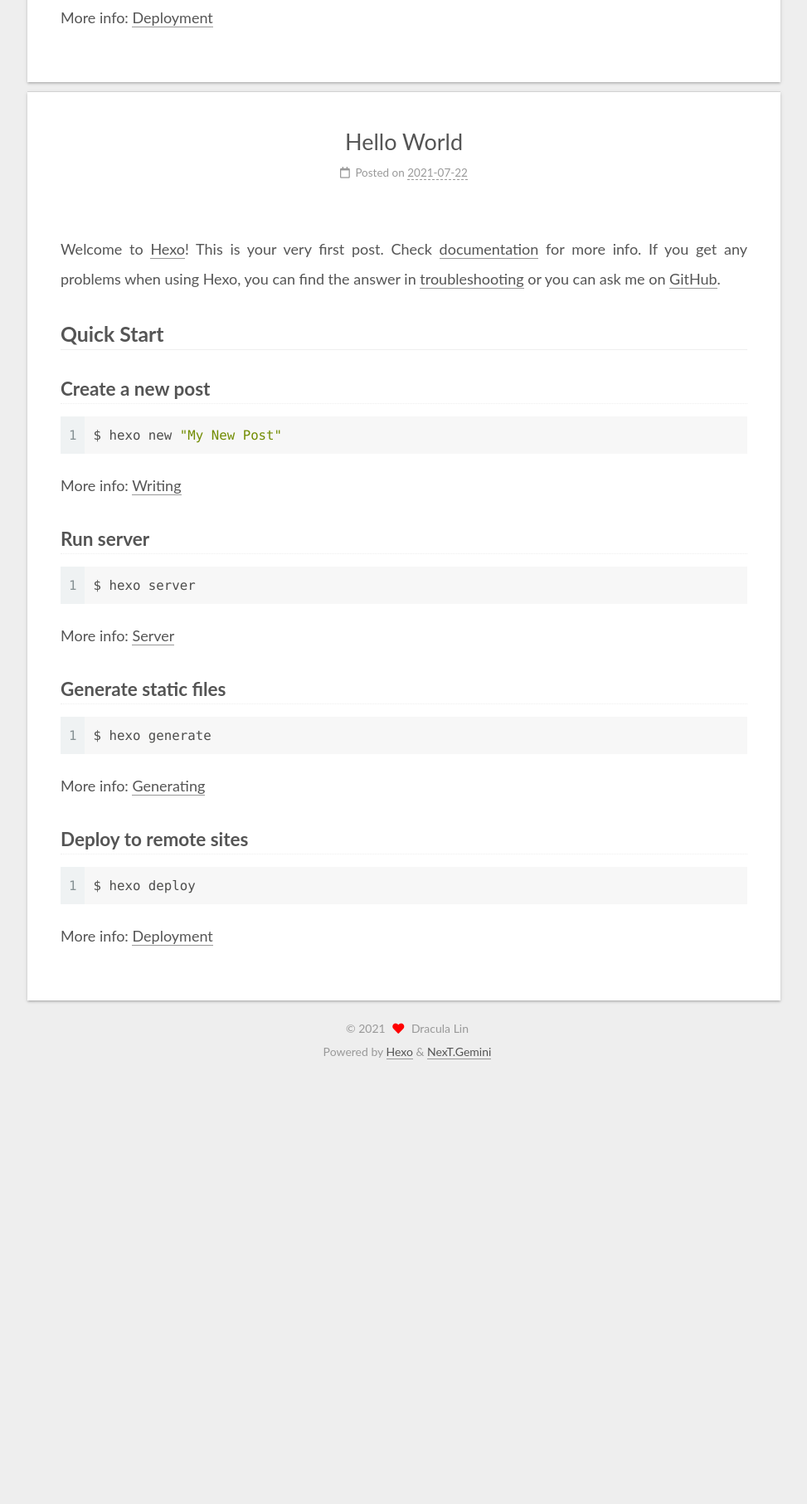
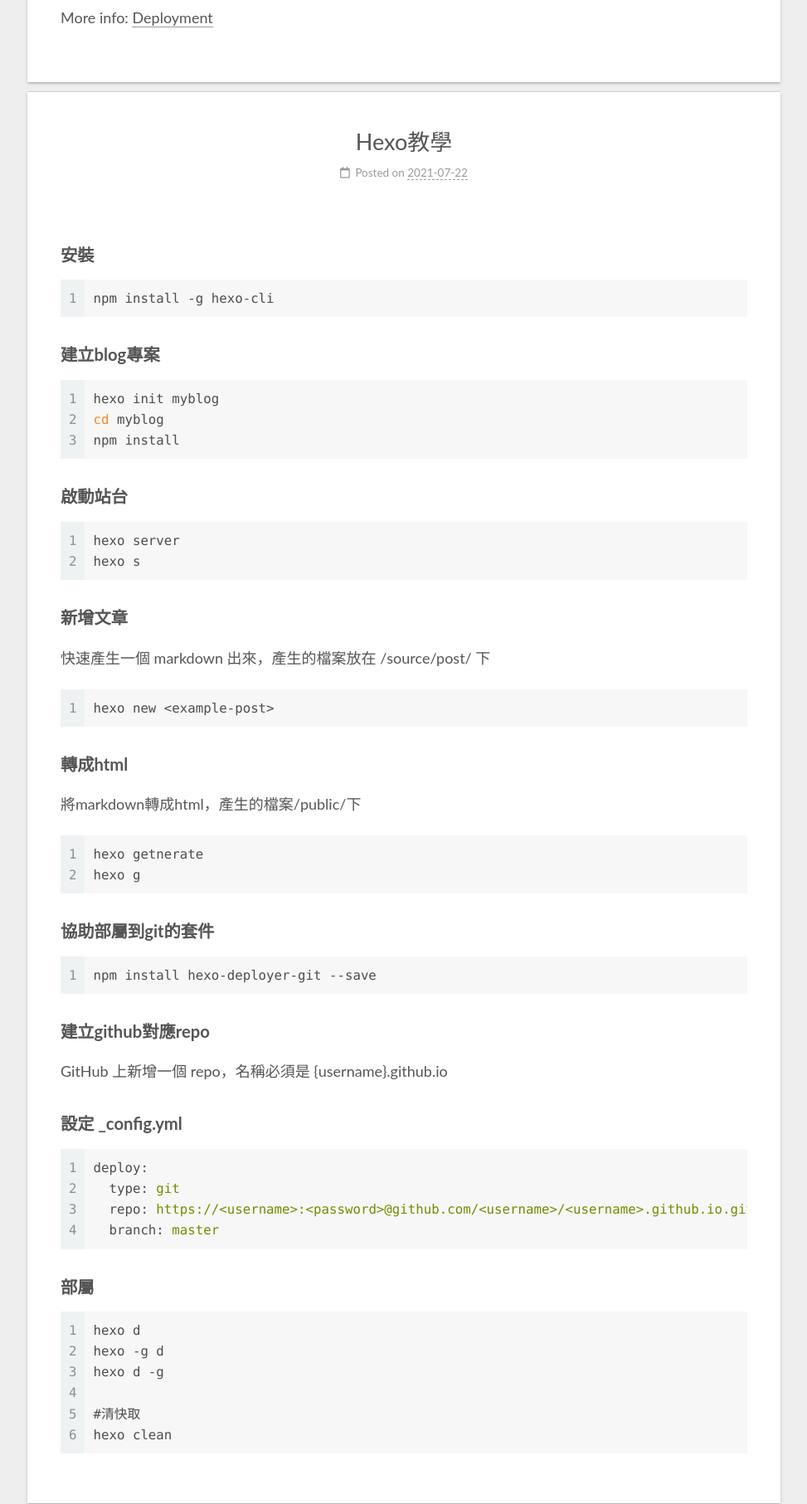
Before and after one commit to leo860607/leo860607.github.io, a plain HTML site: page index.html in a window 1280 px wide. Shown: the part 998-2811 px from the top of the page at 83% size, without its empty margins (279-1252 px from the left). Before the commit the page ends 2300 px from the top, so only its background shows below. Drawn offline with Linux system fonts and the light colour scheme.

Commit message:
Site updated: 2021-07-22 16:34:29

```diff
--- a/index.html
+++ b/index.html
@@ -216,7 +216,7 @@
 
 
   <article itemscope itemtype="http://schema.org/Article" class="post-block" lang="en">
-    <link itemprop="mainEntityOfPage" href="https://leo860607.github.io/2021/07/22/hello-world/">
+    <link itemprop="mainEntityOfPage" href="https://leo860607.github.io/2021/07/22/hexo%E6%95%99%E5%AD%B8/">
 
     <span hidden itemprop="author" itemscope itemtype="http://schema.org/Person">
       <meta itemprop="image" content="/images/shark.jpg">
@@ -230,7 +230,7 @@
       <header class="post-header">
         <h2 class="post-title" itemprop="name headline">
 
-            <a href="/2021/07/22/hello-world/" class="post-title-link" itemprop="url">Hello World</a>
+            <a href="/2021/07/22/hexo%E6%95%99%E5%AD%B8/" class="post-title-link" itemprop="url">Hexo教學</a>
         </h2>
 
         <div class="post-meta">
@@ -240,7 +240,8 @@
               </span>
               <span class="post-meta-item-text">Posted on</span>
 
-              <time title="Created: 2021-07-22 14:17:43" itemprop="dateCreated datePublished" datetime="2021-07-22T14:17:43+08:00">2021-07-22</time>
+
+              <time title="Created: 2021-07-22 14:17:43 / Modified: 16:33:40" itemprop="dateCreated datePublished" datetime="2021-07-22T14:17:43+08:00">2021-07-22</time>
             </span>
 
 
@@ -254,20 +255,25 @@
     <div class="post-body" itemprop="articleBody">
 
 
-          <p>Welcome to <a target="_blank" rel="noopener" href="https://hexo.io/">Hexo</a>! This is your very first post. Check <a target="_blank" rel="noopener" href="https://hexo.io/docs/">documentation</a> for more info. If you get any problems when using Hexo, you can find the answer in <a target="_blank" rel="noopener" href="https://hexo.io/docs/troubleshooting.html">troubleshooting</a> or you can ask me on <a target="_blank" rel="noopener" href="https://github.com/hexojs/hexo/issues">GitHub</a>.</p>
-<h2 id="Quick-Start"><a href="#Quick-Start" class="headerlink" title="Quick Start"></a>Quick Start</h2><h3 id="Create-a-new-post"><a href="#Create-a-new-post" class="headerlink" title="Create a new post"></a>Create a new post</h3><figure class="highlight bash"><table><tr><td class="gutter"><pre><span class="line">1</span><br></pre></td><td class="code"><pre><span class="line">$ hexo new <span class="string">&quot;My New Post&quot;</span></span><br></pre></td></tr></table></figure>
+          <h4 id="安裝"><a href="#安裝" class="headerlink" title="安裝"></a>安裝</h4><figure class="highlight cmd"><table><tr><td class="gutter"><pre><span class="line">1</span><br></pre></td><td class="code"><pre><span class="line">npm install -g hexo-cli</span><br></pre></td></tr></table></figure>
 
-<p>More info: <a target="_blank" rel="noopener" href="https://hexo.io/docs/writing.html">Writing</a></p>
-<h3 id="Run-server"><a href="#Run-server" class="headerlink" title="Run server"></a>Run server</h3><figure class="highlight bash"><table><tr><td class="gutter"><pre><span class="line">1</span><br></pre></td><td class="code"><pre><span class="line">$ hexo server</span><br></pre></td></tr></table></figure>
+<h4 id="建立blog專案"><a href="#建立blog專案" class="headerlink" title="建立blog專案"></a>建立blog專案</h4><figure class="highlight cmd"><table><tr><td class="gutter"><pre><span class="line">1</span><br><span class="line">2</span><br><span class="line">3</span><br></pre></td><td class="code"><pre><span class="line">hexo init myblog</span><br><span class="line"><span class="built_in">cd</span> myblog</span><br><span class="line">npm install</span><br></pre></td></tr></table></figure>
 
-<p>More info: <a target="_blank" rel="noopener" href="https://hexo.io/docs/server.html">Server</a></p>
-<h3 id="Generate-static-files"><a href="#Generate-static-files" class="headerlink" title="Generate static files"></a>Generate static files</h3><figure class="highlight bash"><table><tr><td class="gutter"><pre><span class="line">1</span><br></pre></td><td class="code"><pre><span class="line">$ hexo generate</span><br></pre></td></tr></table></figure>
+<h4 id="啟動站台"><a href="#啟動站台" class="headerlink" title="啟動站台"></a>啟動站台</h4><figure class="highlight cmd"><table><tr><td class="gutter"><pre><span class="line">1</span><br><span class="line">2</span><br></pre></td><td class="code"><pre><span class="line">hexo server</span><br><span class="line">hexo s</span><br></pre></td></tr></table></figure>
 
-<p>More info: <a target="_blank" rel="noopener" href="https://hexo.io/docs/generating.html">Generating</a></p>
-<h3 id="Deploy-to-remote-sites"><a href="#Deploy-to-remote-sites" class="headerlink" title="Deploy to remote sites"></a>Deploy to remote sites</h3><figure class="highlight bash"><table><tr><td class="gutter"><pre><span class="line">1</span><br></pre></td><td class="code"><pre><span class="line">$ hexo deploy</span><br></pre></td></tr></table></figure>
+<h4 id="新增文章"><a href="#新增文章" class="headerlink" title="新增文章"></a>新增文章</h4><p>快速產生一個 markdown 出來，產生的檔案放在 /source/post/ 下  </p>
+<figure class="highlight cmd"><table><tr><td class="gutter"><pre><span class="line">1</span><br></pre></td><td class="code"><pre><span class="line">hexo new &lt;example-post&gt;</span><br></pre></td></tr></table></figure>
 
-<p>More info: <a target="_blank" rel="noopener" href="https://hexo.io/docs/one-command-deployment.html">Deployment</a></p>
+<h4 id="轉成html"><a href="#轉成html" class="headerlink" title="轉成html"></a>轉成html</h4><p>將markdown轉成html，產生的檔案/public/下  </p>
+<figure class="highlight cmd"><table><tr><td class="gutter"><pre><span class="line">1</span><br><span class="line">2</span><br></pre></td><td class="code"><pre><span class="line">hexo getnerate</span><br><span class="line">hexo g</span><br></pre></td></tr></table></figure>
 
+<h4 id="協助部屬到git的套件"><a href="#協助部屬到git的套件" class="headerlink" title="協助部屬到git的套件"></a>協助部屬到git的套件</h4><figure class="highlight plaintext"><table><tr><td class="gutter"><pre><span class="line">1</span><br></pre></td><td class="code"><pre><span class="line">npm install hexo-deployer-git --save</span><br></pre></td></tr></table></figure>
+
+
+<h4 id="建立github對應repo"><a href="#建立github對應repo" class="headerlink" title="建立github對應repo"></a>建立github對應repo</h4><p>GitHub 上新增一個 repo，名稱必須是 {username}.github.io  </p>
+<h4 id="設定-config-yml"><a href="#設定-config-yml" class="headerlink" title="設定 _config.yml"></a>設定 _config.yml</h4><figure class="highlight yaml"><table><tr><td class="gutter"><pre><span class="line">1</span><br><span class="line">2</span><br><span class="line">3</span><br><span class="line">4</span><br></pre></td><td class="code"><pre><span class="line"><span class="attr">deploy:</span></span><br><span class="line">  <span class="attr">type:</span> <span class="string">git</span></span><br><span class="line">  <span class="attr">repo:</span> <span class="string">https://&lt;username&gt;:&lt;password&gt;@github.com/&lt;username&gt;/&lt;username&gt;.github.io.git</span></span><br><span class="line">  <span class="attr">branch:</span> <span class="string">master</span></span><br></pre></td></tr></table></figure>
+
+<h4 id="部屬"><a href="#部屬" class="headerlink" title="部屬"></a>部屬</h4><figure class="highlight cmd"><table><tr><td class="gutter"><pre><span class="line">1</span><br><span class="line">2</span><br><span class="line">3</span><br><span class="line">4</span><br><span class="line">5</span><br><span class="line">6</span><br></pre></td><td class="code"><pre><span class="line">hexo d</span><br><span class="line">hexo -g d </span><br><span class="line">hexo d -g</span><br><span class="line"></span><br><span class="line">#清快取</span><br><span class="line">hexo clean</span><br></pre></td></tr></table></figure>
 
     </div>
 
```
Also changed, not shown: 2021/07/22/hello-world2/index.html (+2 -2 lines), 2021/07/22/hexo教學/index.html (renamed from 2021/07/22/hello-world/index.html, +26 -20 lines), archives/2021/07/index.html (+2 -2 lines), archives/2021/index.html (+2 -2 lines), archives/index.html (+2 -2 lines).
